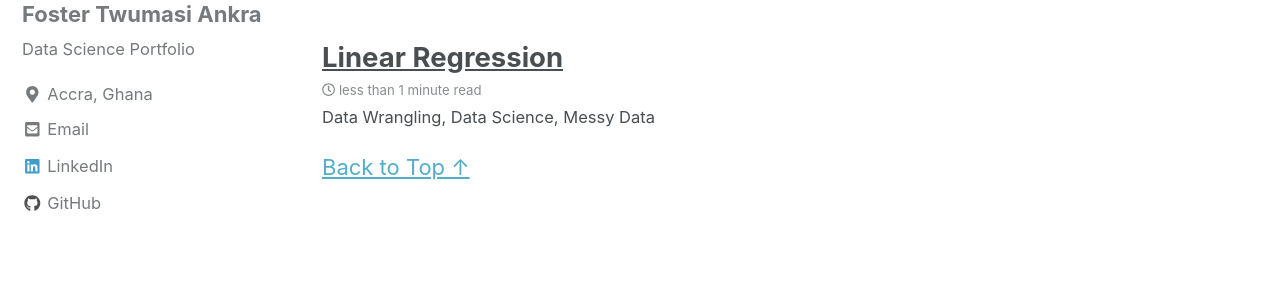
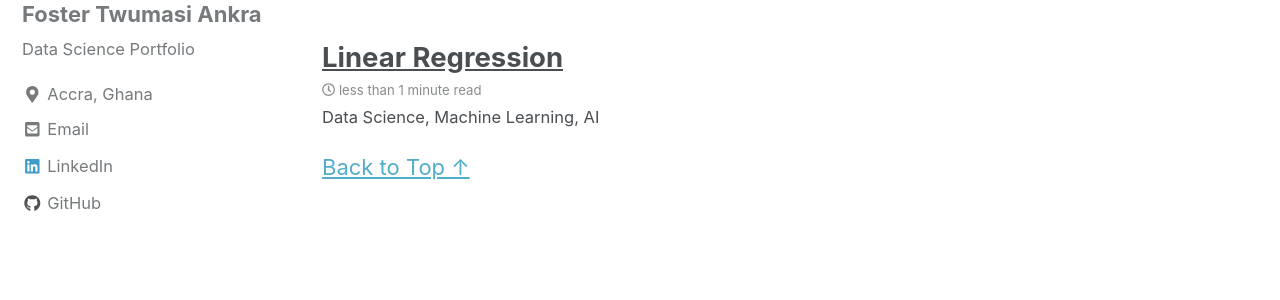
Before and after one commit to FTANKRA/FTAnkra.github.io, a Jekyll site: the page built from _pages/machinelearning.md, in a window 1280 px wide and 900 px high, scrolled down 584 px. Shown: the part 154-454 px from the top of the window. Built offline with Jekyll 4.4.1, drawn with Linux system fonts in a browser that asks for light colours; nearby versions of some CDN libraries.

Commit message:
new github

```diff
--- a/_pages/machinelearning.md
+++ b/_pages/machinelearning.md
@@ -1,6 +1,6 @@
 ---
 layout: posts
-permalink: /data-wrangling/
+permalink: /Machine Learning/
 title: "Machine Learning Projects"
 author_profile: true
 header:
--- a/_posts/2018-01-28-perceptron.md
+++ b/_posts/2018-01-28-perceptron.md
@@ -4,7 +4,7 @@ date: 2018-01-28
 tags: [data wrangling, data science, messy data]
 header:
   image: "/images/perceptron/percept.jpg"
-excerpt: "Data Wrangling, Data Science, Messy Data"
+excerpt: "Data Science, Machine Learning, AI"
 mathjax: "true"
 ---
 
```
